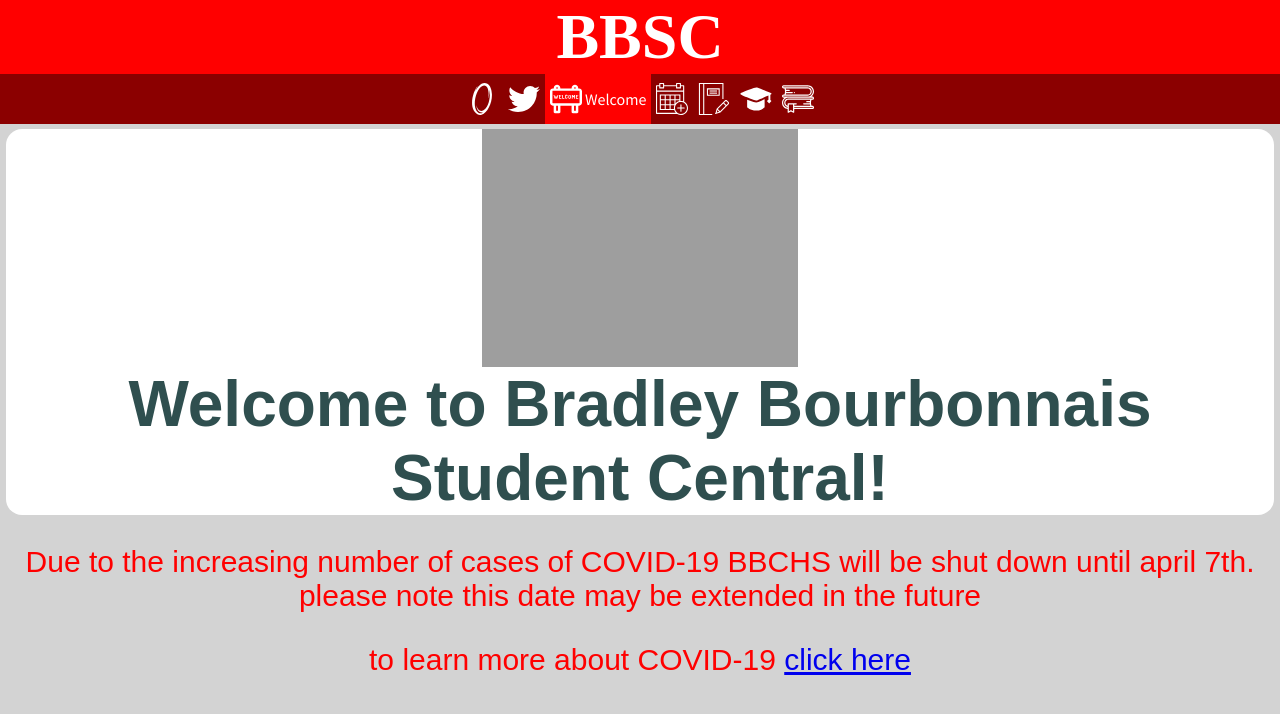
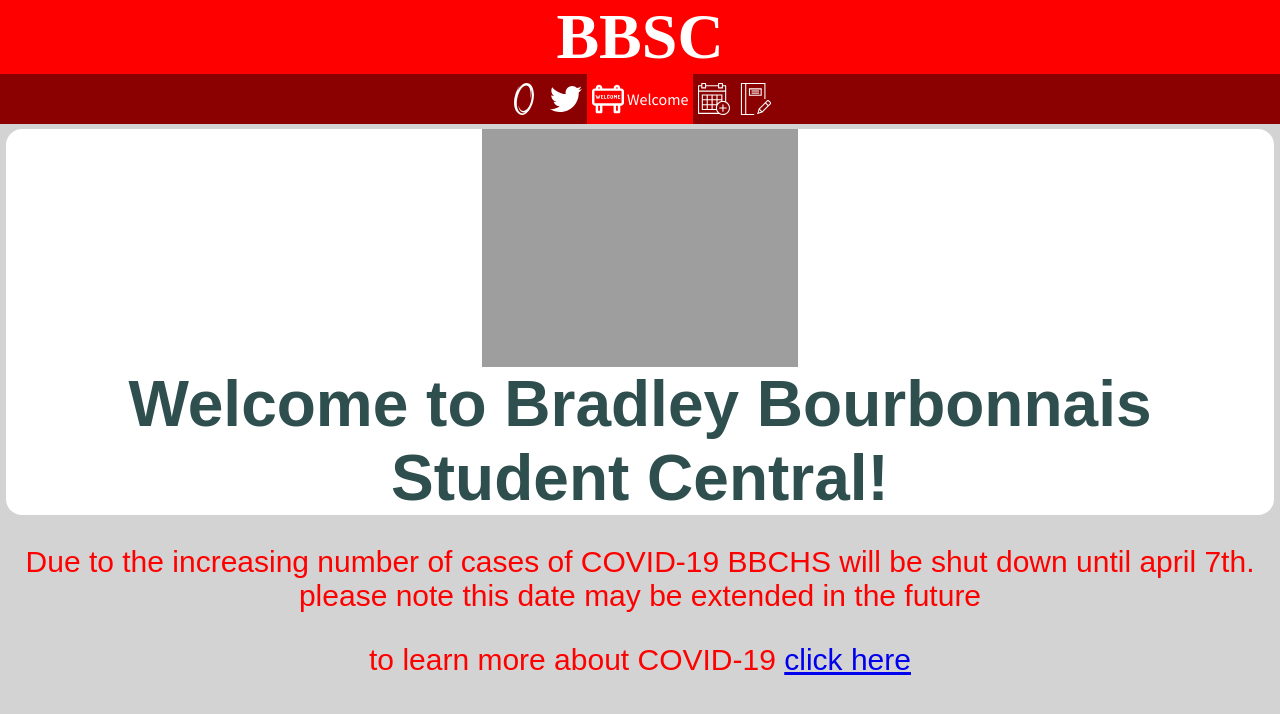
Before and after one commit to brandonzx3/bbsc, a website: page client/index.html in a window 1280 px wide. Drawn offline with Linux system fonts and the light colour scheme; a web font is replaced by a local one.

Commit message:
removed stuff

```diff
--- a/client/index.html
+++ b/client/index.html
@@ -195,92 +195,6 @@ l-2.839,2.839l-4.243-4.242l2.839-2.839c0.385-0.385,1.01-0.384,1.394-0.001l2.85,2
             </svg>
             <span>Notes</span>
         </div>
-        <div class="tab" bind="./study_helper/study_helper.html">
-            <svg version="1.1" xmlns="http://www.w3.org/2000/svg" xmlns:xlink="http://www.w3.org/1999/xlink" x="0px"
-                y="0px" viewBox="0 0 1000 1000" enable-background="new 0 0 1000 1000" xml:space="preserve">
-                <metadata> Svg Vector Icons : http://www.onlinewebfonts.com/icon </metadata>
-                <g>
-                    <path
-                        d="M948.6,367.6v162.3l34.1,34.2l-71.2,74.1l-72-71.9l49.3-44.9V393.2C679.5,479.6,612.4,506.4,566,527.4c-46.4,21-79.9,20.8-125.9,3.5c-46-17.3-265.2-97.4-374-149.6c-72.6-34.8-77.3-56.8,1.2-86.4c102.5-39,272-101.4,361.7-135.5c53.2-21.6,81.3-33.3,130.1-8.7c87.2,36,286.2,110.8,385.2,151.7C1030.5,340.1,972.6,352.5,948.6,367.6L948.6,367.6L948.6,367.6L948.6,367.6z M576.1,591.6c50.6-20.9,118.9-55.5,193.3-87.4v256.2c0,0-96.2,102.5-265.5,102.5c-182.2,0-280.7-102.5-280.7-102.5V521.3c57.4,23.4,121.9,43.6,200,70.3C471.4,608.7,532.5,614.7,576.1,591.6L576.1,591.6L576.1,591.6L576.1,591.6z" />
-                </g>
-            </svg>
-            <span>Study Helper</span>
-        </div>
-        <div class="tab" bind="./library/library.html">
-            <svg version="1.1" id="Layer_1" xmlns="http://www.w3.org/2000/svg"
-                xmlns:xlink="http://www.w3.org/1999/xlink" x="0px" y="0px" viewBox="0 0 512 512"
-                style="enable-background:new 0 0 512 512;" xml:space="preserve">
-                <g>
-                    <g>
-                        <path d="M472.77,267.844h13.402c14.242,0,25.828-11.586,25.828-25.828c0-6.879-2.681-13.361-7.578-18.281
-			c-4.889-4.867-11.371-7.547-18.25-7.547h-14.996C495.909,198,512,168.713,512,135.726c0-55.048-44.786-99.834-99.834-99.834
-			H25.832c-14.242,0-25.828,11.586-25.828,25.828S11.59,87.548,25.832,87.548H39.24c11.716,30.943,11.716,65.412,0,96.355H25.832
-			c-14.242,0-25.828,11.586-25.828,25.828s11.586,25.828,25.828,25.828h14.996C16.092,253.75,0,283.039,0,316.026
-			c0,26.647,10.385,51.717,29.245,70.592c16.565,16.565,37.932,26.583,60.966,28.771v51.033c0,3.409,1.792,6.567,4.717,8.314
-			c2.928,1.749,6.556,1.83,9.558,0.214l38.596-20.773l38.596,20.773c1.435,0.772,3.013,1.157,4.591,1.157
-			c1.721,0,3.44-0.458,4.968-1.371c2.926-1.749,4.717-4.906,4.717-8.314v-50.571h290.216c14.242,0,25.828-11.586,25.828-25.828
-			c0-6.901-2.686-13.388-7.578-18.28c-4.889-4.867-11.371-7.548-18.25-7.548h-13.402c-3.952-10.419-6.618-21.267-7.91-32.36
-			c-0.624-5.226-0.94-10.546-0.94-15.809s0.316-10.582,0.943-15.836C466.154,289.111,468.82,278.26,472.77,267.844z M25.832,216.189
-			c-3.56,0-6.457-2.897-6.457-6.457c0-3.56,2.897-6.457,6.457-6.457h383.352c24.808,0,47.563-13.548,59.385-35.358
-			c10.927-20.156,10.927-44.224,0-64.38c-11.823-21.81-34.577-35.358-59.385-35.358H45.768H25.832c-3.56,0-6.457-2.897-6.457-6.457
-			c0-3.56,2.897-6.457,6.457-6.457h386.336c44.367,0,80.463,36.096,80.463,80.463c0,44.35-36.069,80.435-80.413,80.462H25.832z
-			 M164.459,143H67.211c0.226-4.845,0.226-9.697,0-14.541h47.955c5.349,0,9.685-4.337,9.685-9.685c0-5.349-4.337-9.685-9.685-9.685
-			H65.084c-1.259-7.273-3.009-14.475-5.308-21.538h349.408c17.693,0,33.924,9.664,42.355,25.218c7.794,14.376,7.794,31.541,0,45.918
-			c-8.432,15.555-24.662,25.218-42.355,25.218H59.776c2.297-7.061,4.049-14.262,5.308-21.534h99.376
-			c5.349,0,9.685-4.336,9.685-9.685C174.145,147.336,169.808,143,164.459,143z M176.586,450.21l-28.91-15.561
-			c-1.433-0.771-3.012-1.157-4.591-1.157s-3.157,0.386-4.591,1.157l-28.91,15.561V342.666h67.003V450.21z M186.271,323.295H99.897
-			c-5.349,0-9.685,4.337-9.685,9.685v29.508c-4.218-1.144-8.283-2.839-12.045-5.086c-7.456-4.427-13.575-10.795-17.7-18.423
-			c-3.804-7.019-5.815-14.957-5.815-22.955c0-8.009,2.011-15.946,5.818-22.96c8.424-15.557,24.653-25.222,42.35-25.222h349.396
-			c-2.299,7.043-4.08,14.242-5.345,21.539h-50.034c-5.349,0-9.685,4.337-9.685,9.685c0,5.349,4.336,9.685,9.685,9.685h47.902
-			c-0.116,2.427-0.19,4.854-0.19,7.272s0.074,4.844,0.19,7.269h-97.194c-5.349,0-9.685,4.336-9.685,9.685
-			c0,5.349,4.337,9.685,9.685,9.685h99.326c1.267,7.296,3.046,14.49,5.344,21.529H195.957v-21.529h31.639
-			c5.349,0,9.685-4.337,9.685-9.685s-4.337-9.685-9.685-9.685H186.271z M486.172,383.566c1.721,0,3.349,0.677,4.568,1.889
-			c1.218,1.218,1.889,2.841,1.889,4.568c0,3.56-2.897,6.457-6.457,6.457H195.957v-12.914H486.172z M102.821,248.473
-			c-24.815,0-47.571,13.553-59.38,35.36c-5.339,9.833-8.16,20.964-8.16,32.193c0,11.213,2.82,22.342,8.153,32.178
-			c5.785,10.699,14.376,19.64,24.823,25.843c6.758,4.034,14.222,6.83,21.955,8.302v13.54c-17.85-2.114-34.369-10.069-47.266-22.966
-			c-15.202-15.214-23.574-35.422-23.574-56.898c0-44.353,36.07-80.438,80.418-80.466h312.378c0.017,0,0.034-0.001,0.05-0.001h73.956
-			c1.721,0,3.35,0.677,4.552,1.874c1.228,1.233,1.905,2.862,1.905,4.583c0,3.56-2.897,6.457-6.457,6.457H102.821z" />
-                    </g>
-                </g>
-                <g>
-                    <g>
-                        <circle cx="197.984" cy="152.682" r="9.685" />
-                    </g>
-                </g>
-                <g>
-                </g>
-                <g>
-                </g>
-                <g>
-                </g>
-                <g>
-                </g>
-                <g>
-                </g>
-                <g>
-                </g>
-                <g>
-                </g>
-                <g>
-                </g>
-                <g>
-                </g>
-                <g>
-                </g>
-                <g>
-                </g>
-                <g>
-                </g>
-                <g>
-                </g>
-                <g>
-                </g>
-                <g>
-                </g>
-            </svg>
-
-            <span>Library</span>
-        </div>
     </div>
     <div id="iframes"></div>
     <script src="index.js"></script>
```
